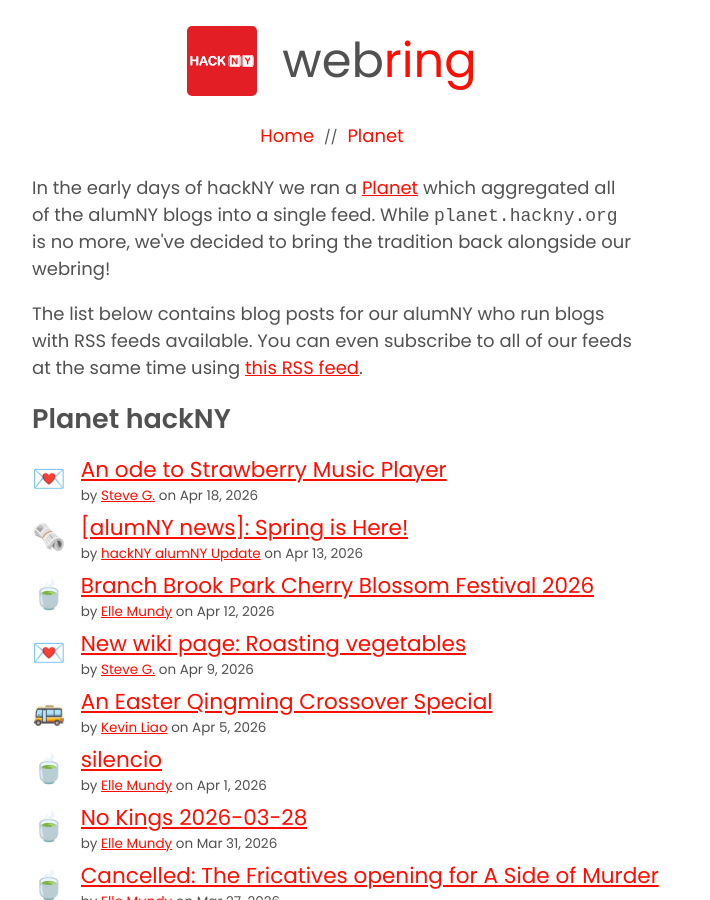
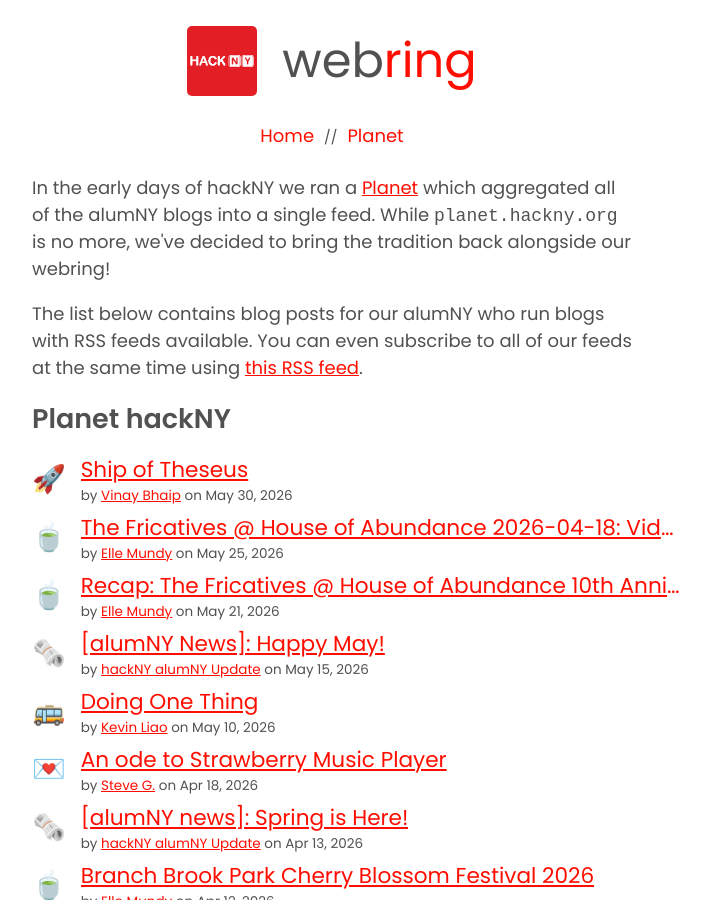
Before and after one commit to hackny/webring, a Jekyll site: the page built from planet.html, in a window 1280 px wide and 900 px high. Shown: the whole window, without its empty margins (308-1018 px from the left). Built offline with Jekyll 4.4.1, drawn with Linux system fonts in a browser that asks for light colours; some of the changed text lies outside the part shown.

```diff
--- a/_data/planet.yaml
+++ b/_data/planet.yaml
@@ -131,6 +131,18 @@
     description: hackNY's aim is to build a diverse and inclusive tech community to
       empower the next generation of responsible leaders in NYC.
   published_at: 2024-08-21 20:47
+- id: https://newsletter.hackny.org/archive/alumny-news-happy-may/
+  title: "[alumNY News]: Happy May!"
+  url: https://newsletter.hackny.org/archive/alumny-news-happy-may/
+  fellow:
+    name: hackNY alumNY Update
+    year: 2010
+    url: https://newsletter.hackny.org
+    rss_url: https://newsletter.hackny.org/rss
+    emoji: "\U0001F5DE️"
+    description: hackNY's aim is to build a diverse and inclusive tech community to
+      empower the next generation of responsible leaders in NYC.
+  published_at: 2026-05-15 02:26
 - id: https://newsletter.hackny.org/archive/alumny-news-spring-is-here/
   title: "[alumNY news]: Spring is Here! "
   url: https://newsletter.hackny.org/archive/alumny-news-spring-is-here/
@@ -251,18 +263,6 @@
     description: hackNY's aim is to build a diverse and inclusive tech community to
       empower the next generation of responsible leaders in NYC.
   published_at: 2025-08-05 02:28
-- id: https://newsletter.hackny.org/archive/hackny-news-2025-fellowship-weekly-jul-28/
-  title: "[hackNY News] 2025 Fellowship Weekly – Jul 28"
-  url: https://newsletter.hackny.org/archive/hackny-news-2025-fellowship-weekly-jul-28/
-  fellow:
-    name: hackNY alumNY Update
-    year: 2010
-    url: https://newsletter.hackny.org
-    rss_url: https://newsletter.hackny.org/rss
-    emoji: "\U0001F5DE️"
-    description: hackNY's aim is to build a diverse and inclusive tech community to
-      empower the next generation of responsible leaders in NYC.
-  published_at: 2025-07-28 17:01
 - id: https://www.vesto.me/2026/04/19/ode-to-strawberry-music-player.html
   title: An ode to Strawberry Music Player
   url: https://www.vesto.me/2026/04/19/ode-to-strawberry-music-player.html
@@ -383,6 +383,18 @@
     description: My blog and personal wiki. Step right up for thoughts on programming,
       vegan cooking, urbanism, and whatever else pops into my mind.
   published_at: 2025-05-23 20:00
+- id: 2026-05-09-doing-one-thing
+  title: Doing One Thing
+  url: https://liaokev.in/2026-05-09-doing-one-thing
+  fellow:
+    name: Kevin Liao
+    year: 2018
+    url: http://liaokev.in
+    rss_url: http://liaokev.in/feed.xml
+    emoji: "\U0001F68C"
+    description: Personal blog. Rarely updated. Want it to be a space for thoughts
+      on urbanism, Taiwan, language learning, and progressive Christian theology.
+  published_at: 2026-05-10 02:00
 - id: 2026-04-05-a-tomb-sweeping-easter
   title: An Easter Qingming Crossover Special
   url: https://liaokev.in/2026-04-05-a-tomb-sweeping-easter
@@ -503,18 +515,6 @@
     description: Personal blog. Rarely updated. Want it to be a space for thoughts
       on urbanism, Taiwan, language learning, and progressive Christian theology.
   published_at: 2026-01-20 02:29
-- id: 2026-01-11-small-hacks-for-reclaiming-time
-  title: Misc Helpful Tools
-  url: https://liaokev.in/2026-01-11-small-hacks-for-reclaiming-time
-  fellow:
-    name: Kevin Liao
-    year: 2018
-    url: http://liaokev.in
-    rss_url: http://liaokev.in/feed.xml
-    emoji: "\U0001F68C"
-    description: Personal blog. Rarely updated. Want it to be a space for thoughts
-      on urbanism, Taiwan, language learning, and progressive Christian theology.
-  published_at: 2026-01-12 02:29
 - id: https://ehicouldeat.com/posts/2024-02-25-post
   title: a busy february.
   url: https://ehicouldeat.com/posts/2024-02-25-post
@@ -767,6 +767,16 @@
     description: A personal blog mostly about programming, sometimes about tattoos
       or music.
   published_at: 2022-04-20 05:39
+- id: https://blog.vinaybhaip.com/2026/05/30/ship-of-theseus
+  title: Ship of Theseus
+  url: https://blog.vinaybhaip.com/2026/05/30/ship-of-theseus
+  fellow:
+    name: Vinay Bhaip
+    year: 2021
+    url: http://vinaybhaip.com
+    rss_url: https://vinaybhaip.com/blog/feed.xml
+    emoji: "\U0001F680"
+  published_at: 2026-05-30 00:00
 - id: https://blog.vinaybhaip.com/2026/03/19/year-of-whoop
   title: A Year of Whoop
   url: https://blog.vinaybhaip.com/2026/03/19/year-of-whoop
@@ -857,16 +867,6 @@
     rss_url: https://vinaybhaip.com/blog/feed.xml
     emoji: "\U0001F680"
   published_at: 2022-03-12 00:00
-- id: https://blog.vinaybhaip.com/2021/01/26/perlin-planets
-  title: Perlin Planets
-  url: https://blog.vinaybhaip.com/2021/01/26/perlin-planets
-  fellow:
-    name: Vinay Bhaip
-    year: 2021
-    url: http://vinaybhaip.com
-    rss_url: https://vinaybhaip.com/blog/feed.xml
-    emoji: "\U0001F680"
-  published_at: 2021-01-26 00:00
 - id: https://saewitz.com/tests-are-the-new-moat
   title: Tests Are The New Moat
   url: https://saewitz.com/tests-are-the-new-moat
@@ -975,6 +975,30 @@
     description: A personal blog on my experience as a software engineer (mostly frontend),
       indie founder, and creative.
   published_at: 2024-10-23 00:00
+- id: https://exch.gr/music/the-fricatives-house-of-abundance-2026-04-18-video-and-photos/
+  title: 'The Fricatives @ House of Abundance 2026-04-18: Video and Photos'
+  url: https://exch.gr/music/the-fricatives-house-of-abundance-2026-04-18-video-and-photos/
+  fellow:
+    name: Elle Mundy
+    year: 2013
+    url: https://exch.gr/
+    rss_url: https://exch.gr/feed.xml
+    emoji: "\U0001F375"
+    description: 'Process Things: Elle Mundy''s music, photography, poetry, code,
+      etc.'
+  published_at: 2026-05-25 16:07
+- id: https://exch.gr/music/recap-the-fricatives-at-house-of-abundance-10th-anniversary-2026-04-18/
+  title: 'Recap: The Fricatives @ House of Abundance 10th Anniversary 2026-04-18'
+  url: https://exch.gr/music/recap-the-fricatives-at-house-of-abundance-10th-anniversary-2026-04-18/
+  fellow:
+    name: Elle Mundy
+    year: 2013
+    url: https://exch.gr/
+    rss_url: https://exch.gr/feed.xml
+    emoji: "\U0001F375"
+    description: 'Process Things: Elle Mundy''s music, photography, poetry, code,
+      etc.'
+  published_at: 2026-05-21 20:41
 - id: https://exch.gr/photography/branch-brook-park-cherry-blossom-festival-2026/
   title: Branch Brook Park Cherry Blossom Festival 2026
   url: https://exch.gr/photography/branch-brook-park-cherry-blossom-festival-2026/
@@ -1083,30 +1107,6 @@
     description: 'Process Things: Elle Mundy''s music, photography, poetry, code,
       etc.'
   published_at: 2026-01-14 03:49
-- id: https://exch.gr/photography/zohran-mamdani-inauguration-block-party/
-  title: Zohran Mamdani Inauguration Block Party
-  url: https://exch.gr/photography/zohran-mamdani-inauguration-block-party/
-  fellow:
-    name: Elle Mundy
-    year: 2013
-    url: https://exch.gr/
-    rss_url: https://exch.gr/feed.xml
-    emoji: "\U0001F375"
-    description: 'Process Things: Elle Mundy''s music, photography, poetry, code,
-      etc.'
-  published_at: 2026-01-04 23:25
-- id: https://exch.gr/photography/jackson-heights-sunnyside/
-  title: Jackson Heights—Sunnyside
-  url: https://exch.gr/photography/jackson-heights-sunnyside/
-  fellow:
-    name: Elle Mundy
-    year: 2013
-    url: https://exch.gr/
-    rss_url: https://exch.gr/feed.xml
-    emoji: "\U0001F375"
-    description: 'Process Things: Elle Mundy''s music, photography, poetry, code,
-      etc.'
-  published_at: 2025-12-30 02:59
 - id: tag:joseph-long.com,2025-06-18:/writing/image-transformation-from-scratch/
   title: Image transformation and interpolation from scratch
   url: https://joseph-long.com/writing/image-transformation-from-scratch/
```
Also changed, not shown: 1 other file.
